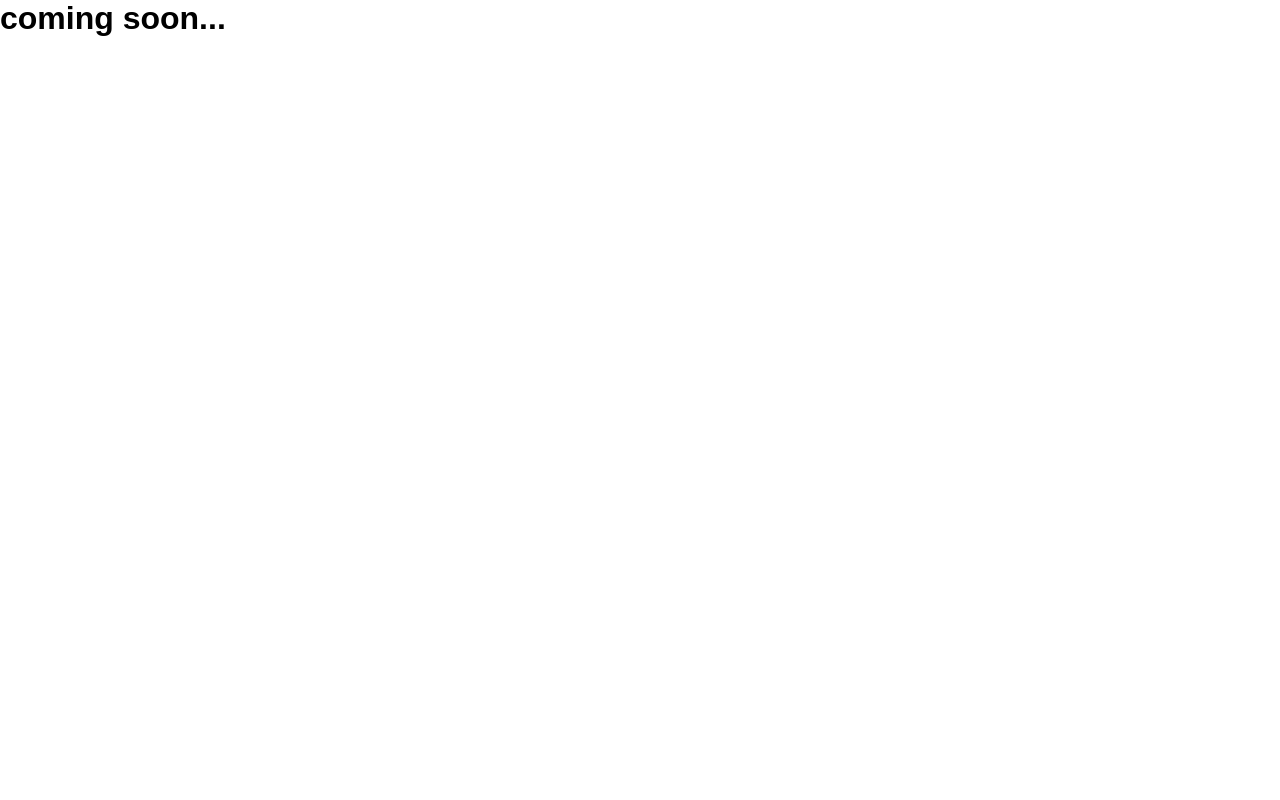
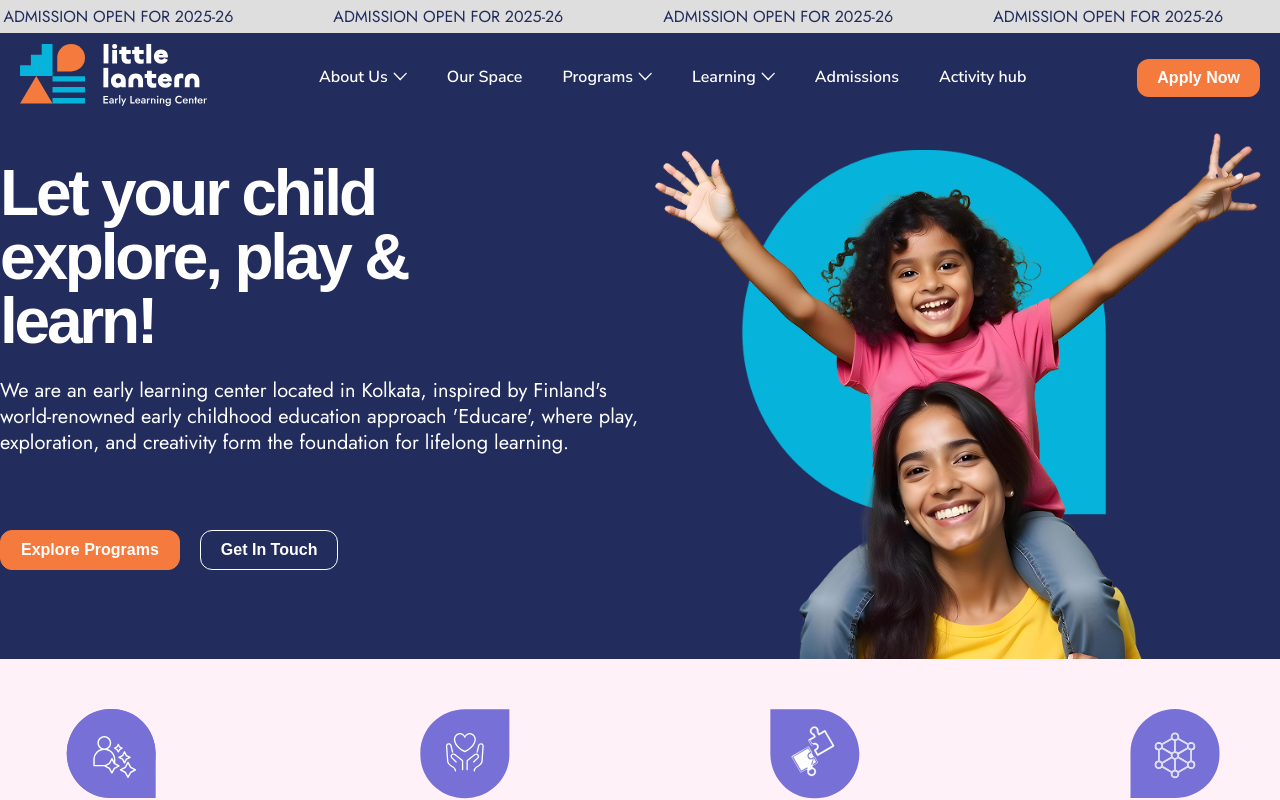
Before and after one commit to little-lantern/frontend, a React (Create React App) app: page / in a window 1280 px wide. Shown: the top 800 px of the page. Built offline with nearby package versions, Linux system fonts and the light colour scheme; a web font is replaced by a local one.

Commit message:
update code

```diff
--- a/src/App.tsx
+++ b/src/App.tsx
@@ -1,35 +1,34 @@
 import React from "react";
 import { BrowserRouter as Router, Route, Routes } from "react-router-dom";
-// import Header from "./components/Header";
-// import Footer from "./components/Footer";
+import Header from "./components/Header";
+import Footer from "./components/Footer";
 import HomePage from "./pages/Home.page";
-// import AboutPage from "./pages/About.page";
+import AboutPage from "./pages/About.page";
 import "./App.scss";
-// import NotFound from "./pages/NotFound";
-// import ExplorePlayLearnComponent from "./components/Homepage/ExplorePlayLearn.component";
-// import ContactPage from "./pages/Contact.page";
-// import ProgramsPage from "./pages/Programs.page";
-// import WorkWithUsPage from "./pages/WorkWithUs.page";
-// import ProgramOverviewPage from "./pages/ProgramOverview.page";
-// import AdmissionsPage from "./pages/Admissions.page";
-// import ActivityHubPage from "./pages/ActivityHub.page";
-// import OurSpacePage from "./pages/OurSpace.page";
-// import LearningPage from "./pages/Learning.page";
-// import ApplyNowPage from "./pages/ApplyNow.page";
-// import PrivacyPolicyPage from "./pages/PrivacyPolicy.page";
-// import TermsOfUsePage from "./pages/TermsOfUse.page";
-// import ScrollToTop from "./components/ScrollToTop.component";
-// import ThankYouPage from "./pages/ThankYou.page";
-// import ErrorPage from "./pages/Error.page";
+import NotFound from "./pages/NotFound";
+import ExplorePlayLearnComponent from "./components/Homepage/ExplorePlayLearn.component";
+import ContactPage from "./pages/Contact.page";
+import ProgramsPage from "./pages/Programs.page";
+import WorkWithUsPage from "./pages/WorkWithUs.page";
+import ProgramOverviewPage from "./pages/ProgramOverview.page";
+import AdmissionsPage from "./pages/Admissions.page";
+import ActivityHubPage from "./pages/ActivityHub.page";
+import OurSpacePage from "./pages/OurSpace.page";
+import LearningPage from "./pages/Learning.page";
+import ApplyNowPage from "./pages/ApplyNow.page";
+import PrivacyPolicyPage from "./pages/PrivacyPolicy.page";
+import TermsOfUsePage from "./pages/TermsOfUse.page";
+import ScrollToTop from "./components/ScrollToTop.component";
+import ThankYouPage from "./pages/ThankYou.page";
+import ErrorPage from "./pages/Error.page";
 const App: React.FC = () => {
   return (
     <Router>
-      {/* <ScrollToTop /> */}
-      {/* <Header /> */}
+      <ScrollToTop />
+      <Header />
       <main>
         <Routes>
           <Route path="/" element={<HomePage />} />
-          {/* <Route path="/" element={<HomePage />} />
           <Route path="/about" element={<AboutPage />} />
           <Route path="/contact-us" element={<ContactPage />} />
           <Route path="/programs" element={<ProgramsPage />} />
@@ -44,11 +43,11 @@ const App: React.FC = () => {
           <Route path="/terms-of-use" element={<TermsOfUsePage />} />
           <Route path="/thank-you" element={<ThankYouPage />} />
           <Route path="/error" element={<ErrorPage />} />
-          <Route path="*" element={<NotFound />} /> */}
+          <Route path="*" element={<NotFound />} />
         </Routes>
       </main>
-      {/* <ExplorePlayLearnComponent /> */}
-      {/* <Footer /> */}
+      <ExplorePlayLearnComponent />
+      <Footer />
     </Router>
   );
 };
--- a/src/pages/Home.page.tsx
+++ b/src/pages/Home.page.tsx
@@ -1,29 +1,29 @@
 import React from "react";
 import styles from "./HomePage.module.scss";
-// import TopBannerComponent from "../components/Homepage/TopBanner.component";
-// import InfoStripComponent from "../components/Homepage/InfoStrip.component";
-// import OurSpaceComponent from "../components/Homepage/OurSpace.component";
-// import OurProgramsComponents from "../components/Homepage/OurPrograms.component";
-// import ZoneAndAreaComponent from "../components/Homepage/ZoneAndArea.component";
-// import LearningsComponent from "../components/Homepage/Learnings.component";
-// import ActivityHubComponent from "../components/Homepage/ActivityHub.component";
-// import AdmissionComponent from "../components/Homepage/Admission.component";
-// import InstagramFeedComponent from "../components/Homepage/InstagramFeed.component";
+import TopBannerComponent from "../components/Homepage/TopBanner.component";
+import InfoStripComponent from "../components/Homepage/InfoStrip.component";
+import OurSpaceComponent from "../components/Homepage/OurSpace.component";
+import OurProgramsComponents from "../components/Homepage/OurPrograms.component";
+import ZoneAndAreaComponent from "../components/Homepage/ZoneAndArea.component";
+// import VideoEmbedComponent from "../components/Homepage/VideoEmbed.component";
+import LearningsComponent from "../components/Homepage/Learnings.component";
+import ActivityHubComponent from "../components/Homepage/ActivityHub.component";
+import AdmissionComponent from "../components/Homepage/Admission.component";
+import InstagramFeedComponent from "../components/Homepage/InstagramFeed.component";
 
 const HomePage: React.FC = () => {
   return (
     <div className={styles.container}>
-      <h1>coming soon...</h1>
-      {/* <TopBannerComponent />
+      <TopBannerComponent />
       <InfoStripComponent />
       <OurSpaceComponent />
       <OurProgramsComponents />
       <ZoneAndAreaComponent />
       {/* <VideoEmbedComponent /> */}
-      {/* <LearningsComponent />
+      <LearningsComponent />
       <ActivityHubComponent />
       <AdmissionComponent />
-      <InstagramFeedComponent /> */}
+      <InstagramFeedComponent />
     </div>
   );
 };
```
